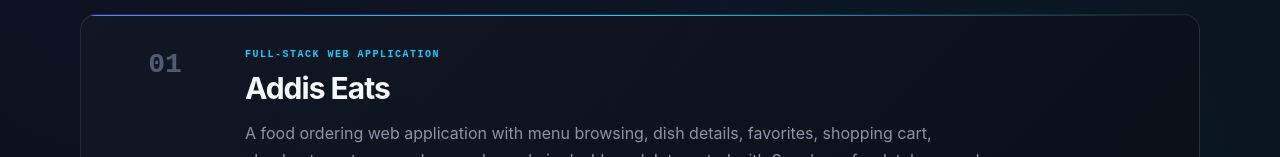
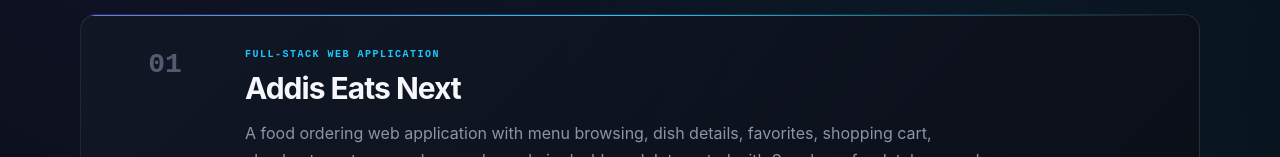
Before and after one commit to Getu-Tesfaye/Getu, a Next.js app in the folder portfolio/: page /projects in a window 1280 px wide. Shown: the part 643-800 px from the top of the page. Built offline with nearby package versions, Linux system fonts and the light colour scheme.

Commit message:
my personal portifolio

```diff
--- a/portfolio/app/projects/page.js
+++ b/portfolio/app/projects/page.js
@@ -4,7 +4,7 @@ import Link from "next/link";
 const projects = [
   {
     number: "01",
-    title: "Addis Eats",
+    title: "Addis Eats Next",
     type: "FULL-STACK WEB APPLICATION",
     description:
       "A food ordering web application with menu browsing, dish details, favorites, shopping cart, checkout, customer orders, and an admin dashboard. Integrated with Supabase for database and authentication.",
```
